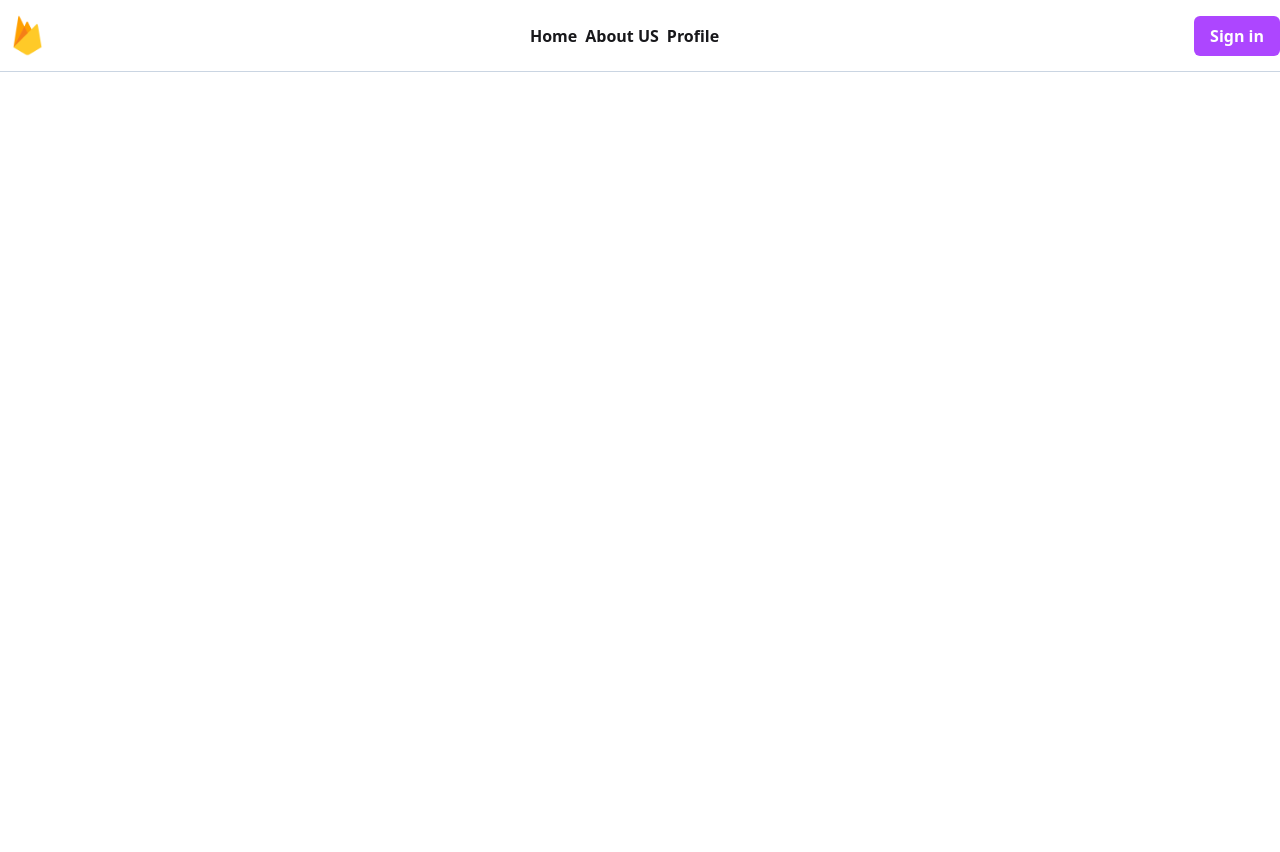
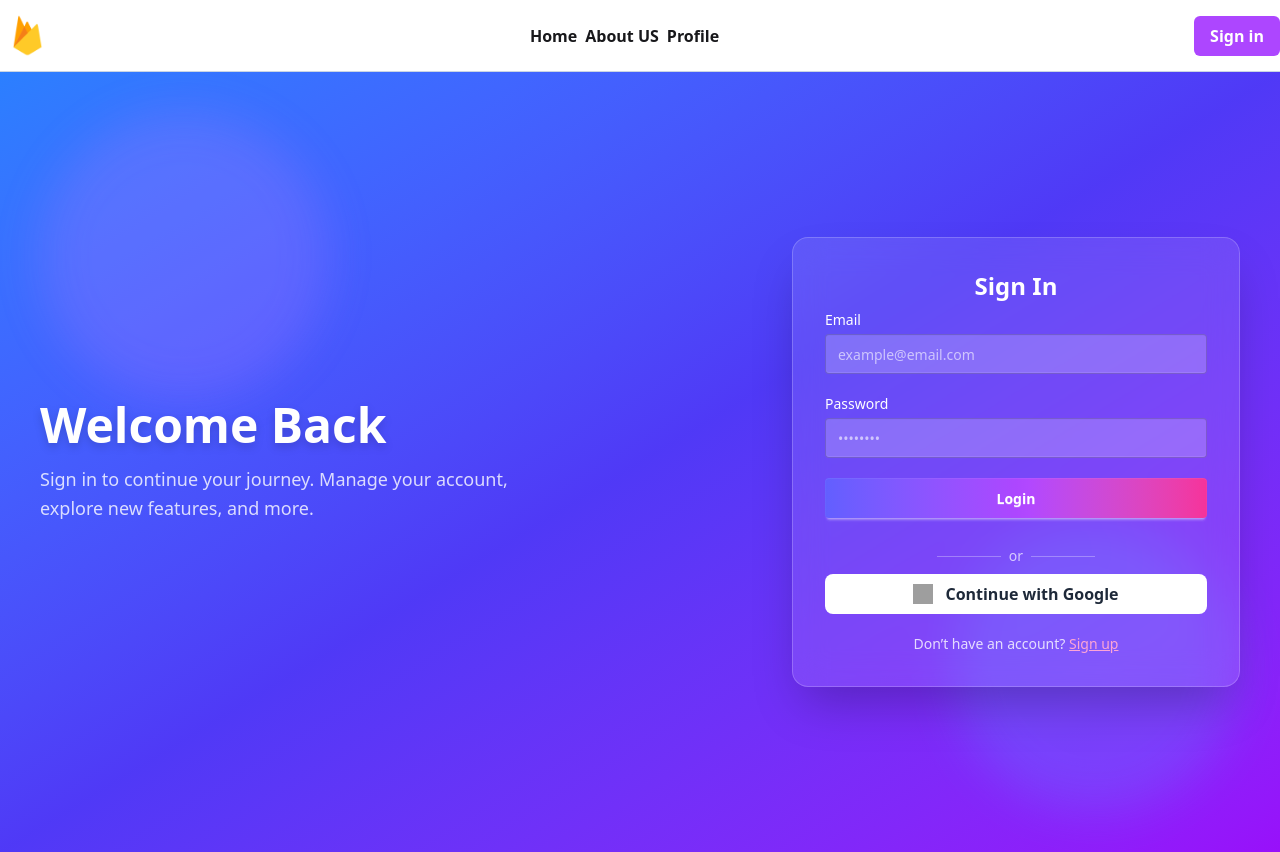
Before and after one commit to Badsha012/simple_firebase-_problem, a React app: page /signin in a window 1280 px wide. Before the commit the page ends 800 px from the top, so only its background shows below. Built offline with nearby package versions, Linux system fonts and the light colour scheme; grey boxes are pictures that could not be loaded; the HTML template or start-up script is replaced by a standard one.

Commit message:
update code

```diff
--- a/src/Pages/Signin.jsx
+++ b/src/Pages/Signin.jsx
@@ -1,11 +1,125 @@
-import React from 'react';
+import React, {  } from "react";
+import { Link } from "react-router";
+
+import { FaEye } from "react-icons/fa";
+import { IoEyeOff } from "react-icons/io5";
+import MyContainer from "../Component/MyContainer";
+
+
+
 
 const Signin = () => {
-    return (
-        <div>
 
+  const handleSignin = () => {
+
+  };
+
+  const handleGoogleSignin = () => {
+
+  };
+
+  const handleSignout = () => {
+
+  };
+
+
+  return (
+    <div className="min-h-[calc(100vh-20px)] flex items-center justify-center bg-gradient-to-br from-blue-500 via-indigo-600 to-purple-600 relative overflow-hidden">
+      {/* Animated glow orbs */}
+      <div className="absolute inset-0">
+        <div className="absolute w-72 h-72 bg-purple-400/30 rounded-full blur-xl top-10 left-10 animate-pulse"></div>
+        <div className="absolute w-72 h-72 bg-blue-400/30 rounded-full blur-xl bottom-10 right-10 animate-pulse"></div>
+      </div>
+
+      <MyContainer>
+        <div className="relative z-10 flex flex-col lg:flex-row items-center justify-between gap-10 p-6 lg:p-10 text-white">
+          {/* Left section */}
+          <div className="max-w-lg text-center lg:text-left">
+            <h1 className="text-5xl font-extrabold drop-shadow-lg">
+              Welcome Back
+            </h1>
+            <p className="mt-4 text-lg text-white/80 leading-relaxed">
+              Sign in to continue your journey. Manage your account, explore new
+              features, and more.
+            </p>
+          </div>
+
+          {/* Login card */}
+          <div className="w-full max-w-md backdrop-blur-lg bg-white/10 border border-white/20 shadow-2xl rounded-2xl p-8">
+
+
+              <form onSubmit={handleSignin} className="space-y-5">
+                <h2 className="text-2xl font-semibold mb-2 text-center text-white">
+                  Sign In
+                </h2>
+
+                <div>
+                  <label className="block text-sm mb-1">Email</label>
+                  <input
+                    type="email"
+                    name="email"
+                    placeholder="example@email.com"
+                    className="input input-bordered w-full bg-white/20 text-white placeholder-white/60 focus:outline-none focus:ring-2 focus:ring-blue-400"
+                  />
+                </div>
+
+                <div className="relative">
+                  <label className="block text-sm mb-1">Password</label>
+                  <input
+                    type={"text"}
+                    name="password"
+                    placeholder="••••••••"
+                    className="input input-bordered w-full bg-white/20 text-white placeholder-white/60 focus:outline-none focus:ring-2 focus:ring-blue-400"
+                  />
+                  <span
+
+                    className="absolute right-[8px] top-[36px] cursor-pointer z-50"
+                  >
+
+                  </span>
+                </div>
+
+                <button type="submit" className="btn w-full bg-gradient-to-r from-indigo-500 via-purple-500 to-pink-500 text-white font-semibold border-none hover:scale-105 transition-transform duration-200">
+                  Login
+                </button>
+
+                {/* Divider */}
+                <div className="flex items-center justify-center gap-2 my-2">
+                  <div className="h-px w-16 bg-white/30"></div>
+                  <span className="text-sm text-white/70">or</span>
+                  <div className="h-px w-16 bg-white/30"></div>
+                </div>
+
+                {/* Google Signin */}
+                <button
+                  type="button"
+                  onClick={handleGoogleSignin}
+                  className="flex items-center justify-center gap-3 bg-white text-gray-800 px-5 py-2 rounded-lg w-full font-semibold hover:bg-gray-100 transition-colors cursor-pointer"
+                >
+                  <img
+                    src="https://www.svgrepo.com/show/475656/google-color.svg"
+                    alt="google"
+                    className="w-5 h-5"
+                  />
+                  Continue with Google
+                </button>
+
+                <p className="text-center text-sm text-white/80 mt-3">
+                  Don’t have an account?{" "}
+                  <Link
+                    to="/signup"
+                    className="text-pink-300 hover:text-white underline"
+                  >
+                    Sign up
+                  </Link>
+                </p>
+              </form>
+
+          </div>
         </div>
-    );
+      </MyContainer>
+    </div>
+  );
 };
 
 export default Signin;
--- a/src/Pages/Signup.jsx
+++ b/src/Pages/Signup.jsx
@@ -65,7 +65,7 @@ const Signup = () =>{
 
               </div>
 
-              <button type="submit" className="my-btn">
+              <button type="submit" className="btn w-full bg-gradient-to-r from-indigo-500 via-purple-500 to-pink-500 text-white font-semibold border-none hover:scale-105 transition-transform duration-200">
                 Sign Up
               </button>
 
@@ -73,7 +73,7 @@ const Signup = () =>{
                 <p className="text-sm text-white/80">
                   Already have an account?{" "}
                   <Link
-                    to="/sigin"
+                    to="/signin"
                     className="text-pink-300 hover:text-white font-medium underline"
                   >
                     Sign in
```
